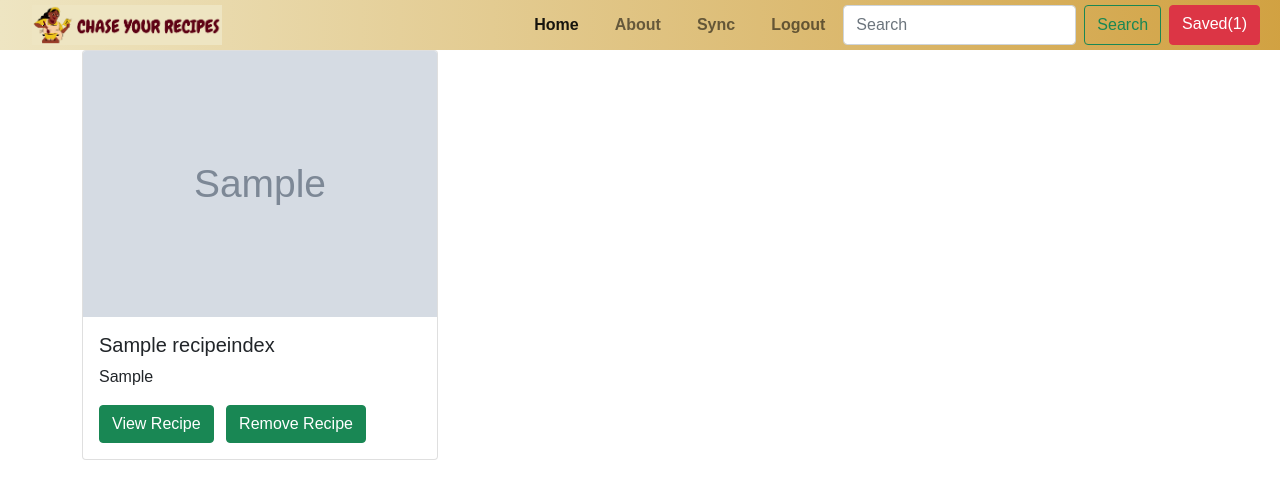
After one commit to Pratikshapprabhu/Chase-your-Recipes, a Django app: page /cook/saved-recipes/ in a window 1280 px wide. The commit adds this page. Shown: the top 499 px of the page. Run offline with Django 3.2, Linux system fonts and the light colour scheme; a user stored in the database is signed in; tables that the repository leaves empty hold one stand-in row (values such as "Sample post"); grey boxes marked "Sample" are stand-in pictures.

Commit message:
added remove recipe feature

```diff
--- a/cookbook/urls.py
+++ b/cookbook/urls.py
@@ -8,5 +8,7 @@ urlpatterns = [
      path('search/', views.search, name = 'search'),
      path('sync/',views.sync, name = 'sync'),
      path("recipe_view/<int:pk>", views.recipe_view, name = 'recipe_view'),
-     path("save/", views.save_recipe, name = 'save_recipe'),
+     path("save_recipe/", views.save_recipe, name = 'save_recipe'),
+     path("remove_recipe/", views.remove_recipe, name = 'remove_recipe'),
+     path("saved-recipes/", views.saved_recipes, name = 'saved_recipes'),
 ]
--- a/cookbook/views.py
+++ b/cookbook/views.py
@@ -74,3 +74,19 @@ def save_recipe(request):
         request.user.recipes.add(recipe)
         return HttpResponse(request.user.recipes.count())
     return HttpResponse("not ok")
+
+@login_required
+def remove_recipe(request):
+    if request.method == "POST":
+        recipe_id = request.POST.get("id")
+        if not recipe_id:
+            return Http404
+        recipe = get_object_or_404(RecipeIndex, id=recipe_id)
+        request.user.recipes.remove(recipe)
+        return HttpResponse(request.user.recipes.count())
+    return HttpResponse("not ok")
+
+@login_required
+def saved_recipes(request):
+    recipes = request.user.recipes.all()
+    return render(request, "saved_recipes.html", context={"recipes":recipes})
--- a/templates/base.html
+++ b/templates/base.html
@@ -42,16 +42,17 @@
               <input class="form-control me-2" type="search" placeholder="Search" aria-label="Search" />
               <button class="btn btn-outline-success" type="submit">Search</button>
             </form>
-              <button
+              <a
                 type="button"
                 class="btn btn-danger mx-2"
                 id="popcart"
+                href="{% url 'cookbook:saved_recipes' %}"
                 data-container="body"
                 data-toggle="popover"
                 data-placement="bottom"
                 data-html="true">
                       Saved(<span id="saved-recipes">{{user.recipes.count }}</span>)
-              </button>
+              </a>
               {% else %}
               <li class="nav-item">
                 <a class="nav-link" href="{% url 'auth:register' %}">SignUp</a>
--- /dev/null
+++ b/templates/saved_recipes.html
@@ -0,0 +1,49 @@
+{%extends 'base.html'%} {%load static%} {%block head%}
+<link rel="stylesheet" href="{% static 'css/search.css' %}" />
+<title>Saved Recipes</title>
+{%endblock head%}
+{%block content%}
+{% if recipes %}
+{% for r in recipes|slice:"0:" %}
+{% csrf_token %}
+<div class="container">
+  <div class="row">
+    <div class="col-lg-4 mb-2">
+      <div class="card">
+        <img src="{{r.img_url}}" class="card-img-top" alt="..." />
+        <div class="card-body">
+          <h5 class="card-title">{{ r.recipe_name }}</h5>
+          <p class="card-text">{{r.domain}}</p>
+          <a href="/cook/recipe_view/{{r.recipe.id}}">
+            <button id="{{r.recipe_name}}" class="btn btn-success">View Recipe</button></a
+          >
+          <span id="divpr{{r.url}}" class="divpr">
+                  <button  onclick="remove_recipe('{{r.id}}')" class="btn btn-success save mx-2">Remove Recipe</button>
+          </span>
+        </div>
+        {% if forloop.counter|divisibleby:3 and forloop.counter > 0 and not forloop.last %}
+      </div>
+      <div class="container">{% endif%}</div>
+    </div>
+  </div>
+</div>
+{% endfor %} {% else %}
+<p>No such recipe available.</p>
+{% endif %}
+{%endblock content%}
+{%block scripts%}
+function remove_recipe(recipe_id) {
+        $.ajax({
+                type:'POST',
+                url:'{% url "cookbook:remove_recipe" %}',
+            data:
+            {
+                id:recipe_id,
+                csrfmiddlewaretoken:$('input[name=csrfmiddlewaretoken]').val()
+            },
+            success:function(op, d){
+            document.getElementById("saved-recipes").innerHTML = op
+                    }
+        })
+}
+{%endblock scripts%}
```
